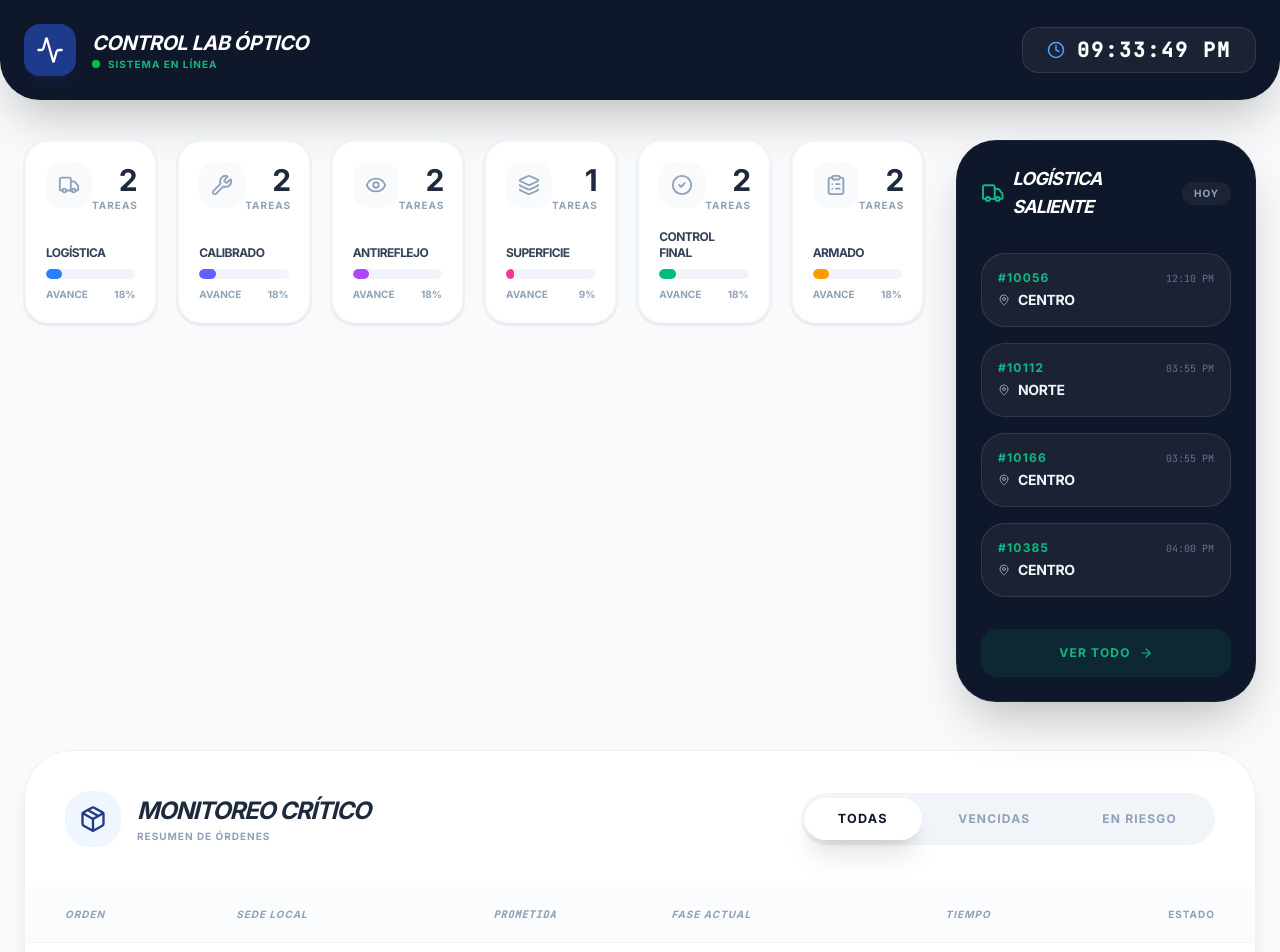
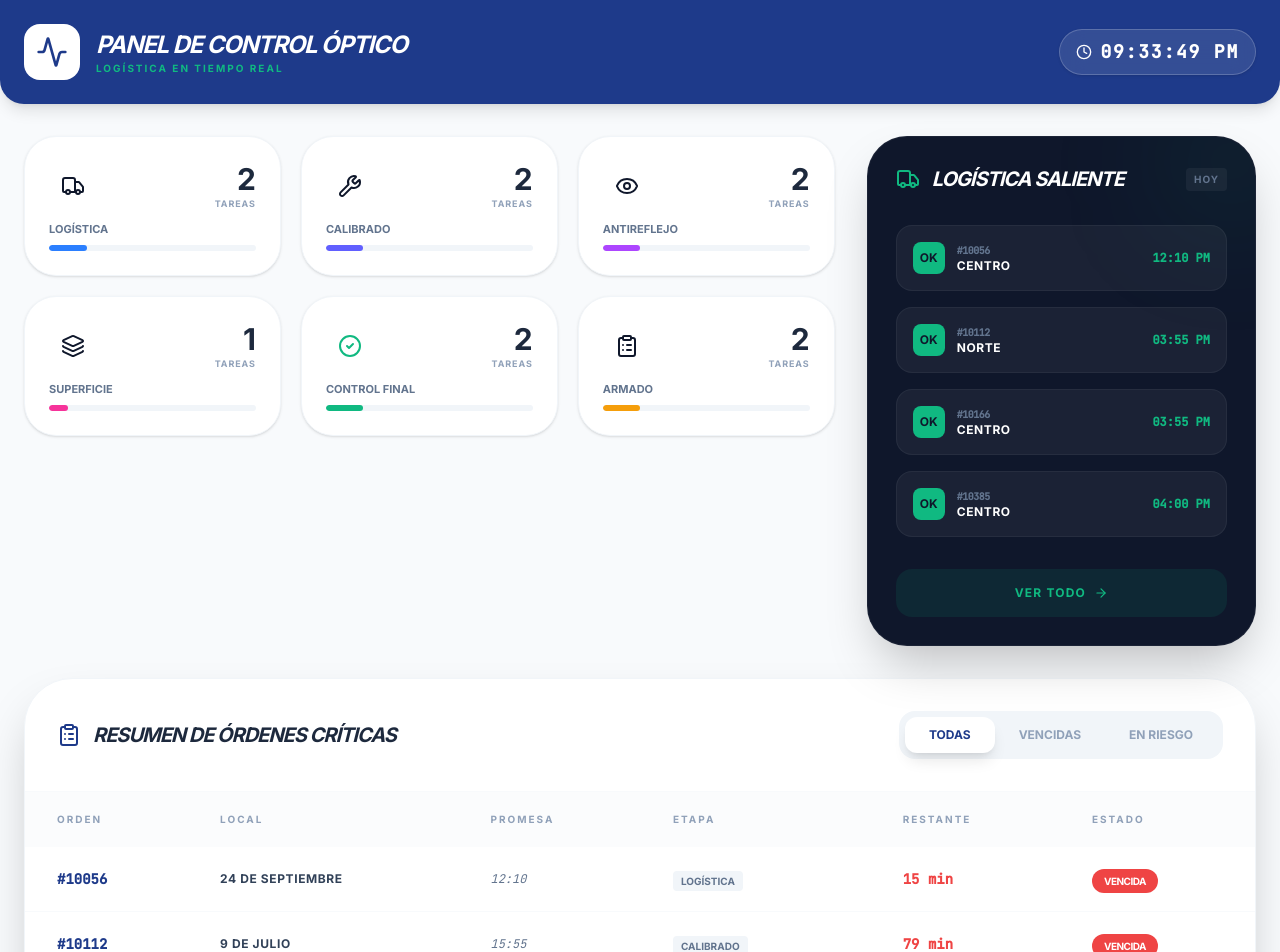
Before and after one commit to Matoma1607/gestion-optica, a React (Vite) app: page / in a window 1280 px wide. Shown: the top 952 px of the page. Built offline with nearby package versions, Linux system fonts and the light colour scheme.

Commit message:
Todos los subcomponentes (Header, RealTimeClock, etc.) están definidos arriba del componente principal App.

```diff
--- a/src/App.tsx
+++ b/src/App.tsx
@@ -1,30 +1,40 @@
-// @ts-nocheck
 import React, { useState, useEffect, useMemo } from 'react';
 import {
   Clock,
   MapPin,
   Truck,
+  Settings,
+  Zap,
+  AlertTriangle,
   CheckCircle2,
+  TrendingUp,
+  Filter,
+  ArrowRight,
+  ClipboardList,
+  Eye,
   Activity,
   Layers,
   Wrench,
-  Eye,
-  ClipboardList,
-  ArrowRight,
-  LucideIcon,
-  Search,
-  Package
+  LucideIcon
 } from 'lucide-react';
 import { motion, AnimatePresence } from 'motion/react';
 
-// --- Tipos & Datos ---
+// --- Tipos e Interfaces ---
 
 type Location =
-  | '24 de Septiembre' | '9 de Julio' | 'Aguilares' | 'Solmar Alem'
-  | 'Solmar Mendoza' | 'Junín' | 'Lutz Ferrando' | 'Maipú'
-  | 'Yerba Buena' | 'Concepción';
+  | '24 de Septiembre'
+  | '9 de Julio'
+  | 'Aguilares'
+  | 'Solmar Alem'
+  | 'Solmar Mendoza'
+  | 'Junín'
+  | 'Lutz Ferrando'
+  | 'Maipú'
+  | 'Yerba Buena'
+  | 'Concepción';
 
 type Stage = 'Logística' | 'Calibrado' | 'Antireflejo' | 'Superficie' | 'Control Final' | 'Armado';
+
 type Status = 'Vencida' | 'En Riesgo' | 'A tiempo';
 
 interface Order {
@@ -35,6 +45,8 @@ interface Order {
   remainingTime: number;
   status: Status;
 }
+
+// --- Constantes de Datos ---
 
 const STAGES: Stage[] = ['Logística', 'Calibrado', 'Antireflejo', 'Superficie', 'Control Final', 'Armado'];
 
@@ -61,38 +73,38 @@ const LOGISTICS_OUT = [
 
 // --- Sub-componentes ---
 
-const Header = () => {
-  const [time, setTime] = useState(new Date());
+const RealTimeClock: React.FC = () => {
+  const [time, setTime] = useState<Date>(new Date());
   useEffect(() => {
-    const t = setInterval(() => setTime(new Date()), 1000);
-    return () => clearInterval(t);
+    const timer = setInterval(() => setTime(new Date()), 1000);
+    return () => clearInterval(timer);
   }, []);
-
   return (
-    <header className="flex flex-col md:flex-row justify-between items-center bg-[#0f172a] p-6 shadow-2xl rounded-b-[2.5rem]">
-      <div className="flex items-center gap-4">
-        <div className="bg-brand-blue p-3 rounded-2xl shadow-lg shadow-brand-blue/20">
-          <Activity className="text-white" size={28} />
-        </div>
-        <div>
-          <h1 className="text-xl font-black text-white tracking-tight uppercase italic">Control Lab Óptico</h1>
-          <div className="flex items-center gap-2">
-            <span className="flex h-2 w-2 rounded-full bg-green-500 animate-pulse"></span>
-            <span className="text-brand-green text-[10px] font-bold uppercase tracking-widest">Sistema en línea</span>
-          </div>
-        </div>
-      </div>
-      <div className="mt-4 md:mt-0 flex items-center gap-3 bg-white/5 border border-white/10 px-6 py-2 rounded-2xl">
-        <Clock size={18} className="text-blue-400" />
-        <span className="text-xl font-mono font-bold text-white tracking-widest">
+    <div className="flex items-center gap-2 bg-white/10 backdrop-blur-md px-4 py-2 rounded-full border border-white/20 shadow-sm">
+      <Clock size={16} className="text-white" />
+      <span className="font-mono font-bold text-white tracking-widest text-lg">
         {time.toLocaleTimeString([], { hour12: true, hour: '2-digit', minute: '2-digit', second: '2-digit' })}
       </span>
     </div>
-    </header>
   );
 };
 
-interface StageProgressCardProps {
+const Header: React.FC = () => (
+  <header className="flex flex-col md:flex-row justify-between items-center bg-brand-blue p-6 shadow-lg rounded-b-3xl">
+    <div className="flex items-center gap-4">
+      <div className="bg-white p-3 rounded-2xl">
+        <Activity className="text-brand-blue" size={32} />
+      </div>
+      <div>
+        <h1 className="text-2xl font-black text-white tracking-tighter uppercase italic">Panel de Control Óptico</h1>
+        <p className="text-brand-green font-bold text-[10px] uppercase tracking-[0.2em]">Logística en Tiempo Real</p>
+      </div>
+    </div>
+    <RealTimeClock />
+  </header>
+);
+
+interface CardProps {
   stage: string;
   count: number;
   total: number;
@@ -102,178 +114,157 @@ interface StageProgressCardProps {
   onClick?: () => void;
 }
 
-function StageProgressCard({ stage, count, total, colorClass, icon: Icon, isSelected, onClick }: StageProgressCardProps) {
+const StageProgressCard: React.FC<CardProps> = ({ stage, count, total, colorClass, icon: Icon, isSelected, onClick }) => {
   const progress = (count / total) * 100;
   return (
     <motion.div
-      whileHover={{ y: -5 }}
-      whileTap={{ scale: 0.95 }}
+      whileHover={{ y: -4, scale: 1.02 }}
+      whileTap={{ scale: 0.98 }}
       onClick={onClick}
-      className={`relative min-h-[160px] p-5 rounded-3xl cursor-pointer transition-all border-2 overflow-hidden flex flex-col justify-between ${
+      className={`p-6 rounded-[2rem] cursor-pointer transition-all border min-h-[140px] flex flex-col justify-between ${
         isSelected
-          ? 'bg-[#1e3a8a] border-brand-blue shadow-2xl scale-105 z-10'
-          : 'bg-white border-slate-100 shadow-sm hover:shadow-xl hover:border-blue-200'
+          ? 'bg-brand-blue border-transparent ring-4 ring-brand-blue/10 shadow-xl'
+          : 'bg-white border-slate-100 shadow-sm hover:shadow-md'
       }`}
     >
-      <div className="flex justify-between items-start">
-        <div className={`p-3 rounded-2xl ${isSelected ? 'bg-white/10 text-white' : 'bg-slate-50 text-slate-400'}`}>
-          <Icon size={22} />
+      <div className="flex justify-between items-center">
+        <div className={`p-3 rounded-2xl ${isSelected ? 'bg-white/20 text-white' : `${colorClass.replace('bg-', 'bg-opacity-10 text-')}`}`}>
+          <Icon size={24} />
         </div>
         <div className="text-right">
           <span className={`text-3xl font-black ${isSelected ? 'text-white' : 'text-slate-800'}`}>{count}</span>
-          <p className={`text-[10px] font-bold uppercase tracking-widest ${isSelected ? 'text-blue-200' : 'text-slate-400'}`}>Tareas</p>
+          <p className={`text-[9px] font-black uppercase tracking-widest ${isSelected ? 'text-blue-200' : 'text-slate-400'}`}>Tareas</p>
         </div>
       </div>
-
-      <div className="mt-4">
-        <p className={`font-black text-xs uppercase tracking-tighter mb-2 ${isSelected ? 'text-white' : 'text-slate-700'}`}>
-          {stage}
-        </p>
-        <div className={`h-2.5 w-full rounded-full overflow-hidden ${isSelected ? 'bg-white/20' : 'bg-slate-100'}`}>
+      <div>
+        <p className={`text-[11px] font-black uppercase mb-2 ${isSelected ? 'text-blue-100' : 'text-slate-500'}`}>{stage}</p>
+        <div className={`w-full h-1.5 rounded-full overflow-hidden ${isSelected ? 'bg-white/10' : 'bg-slate-100'}`}>
           <motion.div
             initial={{ width: 0 }}
             animate={{ width: `${progress}%` }}
-            className={`h-full rounded-full ${isSelected ? 'bg-green-400' : colorClass}`}
+            className={`h-full rounded-full ${isSelected ? 'bg-brand-green' : colorClass}`}
           />
         </div>
-        <div className={`flex justify-between mt-2 text-[10px] font-bold ${isSelected ? 'text-blue-200' : 'text-slate-400'}`}>
-          <span>AVANCE</span>
-          <span>{Math.round(progress)}%</span>
       </div>
-      </div>
-
-      {isSelected && (
-        <div className="absolute top-2 right-2 flex h-2 w-2">
-          <span className="animate-ping absolute inline-flex h-full w-full rounded-full bg-green-400 opacity-75"></span>
-          <span className="relative inline-flex rounded-full h-2 w-2 bg-green-500"></span>
-        </div>
-      )}
     </motion.div>
   );
-}
+};
 
-const LogisticsOutSection = () => (
-  <div className="bg-[#0f172a] text-white p-6 rounded-[2.5rem] shadow-2xl flex flex-col h-full border border-white/5">
+const LogisticsOutSection: React.FC = () => (
+  <div className="bg-slate-900 text-white p-7 rounded-[2.5rem] shadow-2xl h-full border border-white/5 relative overflow-hidden flex flex-col">
+    <div className="absolute top-0 right-0 w-32 h-32 bg-brand-green/10 blur-3xl rounded-full -mr-10 -mt-10"></div>
+    <div className="relative z-10 flex flex-col h-full">
       <div className="flex items-center justify-between mb-8">
-      <h3 className="text-lg font-black italic uppercase tracking-tighter flex items-center gap-2">
-        <Truck className="text-brand-green" size={24} />
-        Logística Saliente
+        <h3 className="text-xl font-black flex items-center gap-3 uppercase tracking-tighter italic">
+          <Truck size={24} className="text-brand-green" />
+          <span>LOGÍSTICA SALIENTE</span>
         </h3>
-      <span className="bg-white/5 px-3 py-1 rounded-full text-[10px] font-bold text-slate-400 uppercase tracking-widest">Hoy</span>
+        <span className="bg-white/5 px-2 py-1 rounded text-[10px] font-bold text-slate-500 uppercase tracking-widest">Hoy</span>
       </div>
 
       <div className="space-y-4 flex-1">
-      {LOGISTICS_OUT.map((job, idx) => (
-        <motion.div
-          key={job.id}
-          initial={{ opacity: 0, x: 20 }}
-          animate={{ opacity: 1, x: 0 }}
-          transition={{ delay: idx * 0.1 }}
-          className="group flex flex-col p-4 rounded-3xl bg-white/5 border border-white/10 hover:bg-white/10 transition-all hover:border-brand-green/30"
-        >
-          <div className="flex justify-between items-center mb-1">
-            <span className="text-xs font-black text-brand-green uppercase tracking-widest">{job.id}</span>
-            <span className="text-[10px] font-mono text-slate-500">{job.exitTime}</span>
+        {LOGISTICS_OUT.map((job) => (
+          <div key={job.id} className="flex items-center justify-between bg-white/5 p-4 rounded-2xl border border-white/5 hover:bg-brand-green/10 transition-all cursor-default">
+            <div className="flex items-center gap-3">
+              <div className="h-8 w-8 rounded-lg bg-brand-green text-slate-900 flex items-center justify-center font-black text-xs">
+                OK
               </div>
-          <div className="flex items-center gap-2">
-            <MapPin size={12} className="text-slate-400" />
-            <span className="text-sm font-bold text-slate-100 uppercase tracking-tight">{job.destination}</span>
+              <div>
+                <p className="text-[10px] text-slate-500 font-bold font-mono tracking-tighter">#{job.id.replace('#','')}</p>
+                <p className="text-xs font-black uppercase tracking-wider">{job.destination}</p>
               </div>
-        </motion.div>
+            </div>
+            <p className="text-xs font-mono text-brand-green font-bold">{job.exitTime}</p>
+          </div>
         ))}
       </div>
 
-    <button className="mt-8 py-4 bg-brand-green/10 hover:bg-brand-green/20 text-brand-green rounded-2xl text-xs font-black uppercase tracking-widest flex items-center justify-center gap-2 transition-all group">
-      Ver todo <ArrowRight size={14} className="group-hover:translate-x-1 transition-transform" />
+      <button className="mt-8 py-4 bg-brand-green/10 text-brand-green rounded-2xl text-xs font-black uppercase tracking-widest hover:bg-brand-green text-center transition-all hover:text-slate-900 flex items-center justify-center gap-2">
+        Ver todo <ArrowRight size={14} />
       </button>
     </div>
+  </div>
 );
+
+// --- Componente Principal ---
 
 export default function App() {
   const [filter, setFilter] = useState<'Todas' | 'Vencidas' | 'En Riesgo'>('Todas');
   const [selectedStage, setSelectedStage] = useState<Stage | null>(null);
 
   const filteredOrders = useMemo(() => {
-    let res = INITIAL_ORDERS;
-    if (filter !== 'Todas') res = res.filter(o => o.status === filter);
-    if (selectedStage) res = res.filter(o => o.stage === selectedStage);
-    return res;
+    let result = INITIAL_ORDERS;
+    if (filter !== 'Todas') result = result.filter(o => o.status === filter);
+    if (selectedStage) result = result.filter(o => o.stage === selectedStage);
+    return result;
   }, [filter, selectedStage]);
 
   const stats = useMemo(() => {
-    return STAGES.map(s => ({
-      stage: s,
-      count: INITIAL_ORDERS.filter(o => o.stage === s).length,
+    return STAGES.map(stage => ({
+      stage,
+      count: INITIAL_ORDERS.filter(o => o.stage === stage).length,
       total: INITIAL_ORDERS.length
     }));
   }, []);
 
-  const getStageIcon = (s: Stage) => {
-    const icons = { Logística: Truck, Calibrado: Wrench, Antireflejo: Eye, Superficie: Layers, 'Control Final': CheckCircle2, Armado: ClipboardList };
-    return icons[s];
+  const getStageIcon = (stage: Stage): LucideIcon => {
+    const icons: Record<Stage, LucideIcon> = {
+      'Logística': Truck, 'Calibrado': Wrench, 'Antireflejo': Eye,
+      'Superficie': Layers, 'Control Final': CheckCircle2, 'Armado': ClipboardList
+    };
+    return icons[stage];
   };
 
-  const getStageColor = (idx: number) => {
-    const colors = ['bg-blue-500', 'bg-indigo-500', 'bg-purple-500', 'bg-pink-500', 'bg-emerald-500', 'bg-amber-500'];
-    return colors[idx % colors.length];
+  const getStatusColor = (status: Status) => {
+    const colors = {
+      'Vencida': 'bg-brand-red text-white',
+      'En Riesgo': 'bg-brand-orange text-white',
+      'A tiempo': 'bg-brand-green text-white'
+    };
+    return colors[status];
   };
 
   return (
-    <div className="min-h-screen bg-[#f8fafc] pb-20">
+    <div className="min-h-screen pb-12 flex flex-col bg-slate-50 font-sans">
       <Header />
 
-      <main className="max-w-[1600px] mx-auto px-6 mt-10">
+      <main className="flex-1 max-w-[1600px] mx-auto w-full px-6 mt-8 space-y-8">
 
-        {/* Superior: Tarjetas y Logística divididos */}
-        <div className="flex flex-col lg:flex-row gap-8 items-start mb-12">
-          {/* Grid de Tarjetas (6 columnas en desktop) */}
-          <div className="lg:w-3/4 grid grid-cols-2 md:grid-cols-3 xl:grid-cols-6 gap-5 w-full">
-            {stats.map((stat, idx) => (
+        <div className="grid grid-cols-1 lg:grid-cols-12 gap-8 items-start">
+          <div className="lg:col-span-8 grid grid-cols-1 sm:grid-cols-2 xl:grid-cols-3 gap-5">
+            {stats.map((s, i) => (
               <StageProgressCard
-                key={stat.stage}
-                {...stat}
-                icon={getStageIcon(stat.stage as Stage)}
-                colorClass={getStageColor(idx)}
-                isSelected={selectedStage === stat.stage}
-                onClick={() => setSelectedStage(selectedStage === stat.stage ? null : stat.stage as Stage)}
+                key={s.stage}
+                stage={s.stage}
+                count={s.count}
+                total={s.total}
+                isSelected={selectedStage === s.stage}
+                onClick={() => setSelectedStage(selectedStage === s.stage ? null : s.stage as Stage)}
+                icon={getStageIcon(s.stage as Stage)}
+                colorClass={['bg-blue-500', 'bg-indigo-500', 'bg-purple-500', 'bg-pink-500', 'bg-brand-green', 'bg-brand-orange'][i]}
               />
             ))}
           </div>
-
-          {/* Panel Lateral de Logística */}
-          <div className="lg:w-1/4 w-full h-full lg:min-h-[400px]">
+          <div className="lg:col-span-4 h-full min-h-[400px]">
             <LogisticsOutSection />
           </div>
         </div>
 
-        {/* Tabla Principal */}
-        <section className="bg-white rounded-[3rem] shadow-xl border border-slate-200/60 overflow-hidden">
-          <div className="p-10 flex flex-col md:flex-row justify-between items-center gap-6">
-            <div className="flex items-center gap-4">
-              <div className="h-14 w-14 rounded-3xl bg-blue-50 flex items-center justify-center text-brand-blue">
-                <Package size={28} />
-              </div>
-              <div>
-                <h2 className="text-2xl font-black text-slate-800 tracking-tighter uppercase italic">Monitoreo Crítico</h2>
-                <div className="flex items-center gap-2 mt-0.5">
-                  <span className="text-[10px] font-bold text-slate-400 uppercase tracking-widest">Resumen de Órdenes</span>
-                  {selectedStage && (
-                    <span className="bg-blue-600 text-white px-2 py-0.5 rounded-md text-[9px] font-black uppercase tracking-tighter">Filtro: {selectedStage}</span>
-                  )}
-                </div>
-              </div>
-            </div>
-
-            <div className="flex gap-2 bg-slate-100 p-1.5 rounded-[2rem]">
-              {(['Todas', 'Vencidas', 'En Riesgo'] as const).map(f => (
+        <section className="bg-white rounded-[3rem] shadow-2xl border border-slate-100 overflow-hidden">
+          <div className="p-8 border-b border-slate-50 flex flex-col md:flex-row justify-between items-center gap-6">
+            <h2 className="text-xl font-black text-slate-800 uppercase tracking-tighter italic flex items-center gap-3">
+              <ClipboardList className="text-brand-blue" />
+              Resumen de Órdenes Críticas
+              {selectedStage && <span className="ml-4 bg-brand-blue text-white text-[9px] px-2 py-1 rounded tracking-widest">{selectedStage}</span>}
+            </h2>
+            <div className="flex bg-slate-100 p-1.5 rounded-2xl">
+              {(['Todas', 'Vencidas', 'En Riesgo'] as const).map((f) => (
                 <button
                   key={f}
                   onClick={() => setFilter(f)}
-                  className={`px-8 py-3 rounded-full text-xs font-black uppercase tracking-widest transition-all ${
-                    filter === f ? 'bg-white text-slate-900 shadow-xl scale-105' : 'text-slate-400 hover:text-slate-600'
-                  }`}
+                  className={`px-6 py-2.5 rounded-xl text-xs font-black transition-all ${filter === f ? 'bg-white text-brand-blue shadow-lg' : 'text-slate-400 hover:text-slate-600'}`}
                 >
-                  {f}
+                  {f.toUpperCase()}
                 </button>
               ))}
             </div>
@@ -283,50 +274,25 @@ export default function App() {
             <table className="w-full text-left">
               <thead>
                 <tr className="bg-slate-50/50">
-                  <th className="px-10 py-5 text-[10px] font-black text-slate-400 uppercase tracking-widest border-b border-slate-100 italic">Orden</th>
-                  <th className="px-10 py-5 text-[10px] font-black text-slate-400 uppercase tracking-widest border-b border-slate-100 italic">Sede Local</th>
-                  <th className="px-10 py-5 text-[10px] font-black text-slate-400 uppercase tracking-widest border-b border-slate-100 italic font-mono">Prometida</th>
-                  <th className="px-10 py-5 text-[10px] font-black text-slate-400 uppercase tracking-widest border-b border-slate-100 italic">Fase Actual</th>
-                  <th className="px-10 py-5 text-[10px] font-black text-slate-400 uppercase tracking-widest border-b border-slate-100 italic text-center">Tiempo</th>
-                  <th className="px-10 py-5 text-[10px] font-black text-slate-400 uppercase tracking-widest border-b border-slate-100 text-right">Estado</th>
+                  <th className="px-8 py-5 text-[10px] font-black text-slate-400 uppercase tracking-[0.2em]">Orden</th>
+                  <th className="px-8 py-5 text-[10px] font-black text-slate-400 uppercase tracking-[0.2em]">Local</th>
+                  <th className="px-8 py-5 text-[10px] font-black text-slate-400 uppercase tracking-[0.2em]">Promesa</th>
+                  <th className="px-8 py-5 text-[10px] font-black text-slate-400 uppercase tracking-[0.2em]">Etapa</th>
+                  <th className="px-8 py-5 text-[10px] font-black text-slate-400 uppercase tracking-[0.2em]">Restante</th>
+                  <th className="px-8 py-5 text-[10px] font-black text-slate-400 uppercase tracking-[0.2em]">Estado</th>
                 </tr>
               </thead>
-              <tbody className="divide-y divide-slate-100">
+              <tbody className="divide-y divide-slate-50">
                 <AnimatePresence mode="popLayout">
-                  {filteredOrders.map((o, idx) => (
-                    <motion.tr
-                      key={o.id}
-                      initial={{ opacity: 0, y: 10 }}
-                      animate={{ opacity: 1, y: 0 }}
-                      transition={{ delay: idx * 0.05 }}
-                      className="hover:bg-blue-50/20 transition-all group"
-                    >
-                      <td className="px-10 py-6 font-black text-brand-blue font-mono">{o.id}</td>
-                      <td className="px-10 py-6">
-                        <div className="flex flex-col">
-                          <span className="text-sm font-black text-slate-700 uppercase tracking-tighter">{o.location}</span>
-                          <span className="text-[10px] font-bold text-slate-400 flex items-center gap-1 uppercase tracking-widest"><MapPin size={8}/> Tucumán</span>
-                        </div>
-                      </td>
-                      <td className="px-10 py-6 font-mono text-sm font-bold text-slate-500">{o.promisedTime}</td>
-                      <td className="px-10 py-6">
-                        <span className="text-[10px] font-black px-4 py-1.5 rounded-xl bg-slate-100 text-slate-500 border border-slate-200/60 uppercase tracking-widest">
-                          {o.stage}
-                        </span>
-                      </td>
-                      <td className="px-10 py-6 text-center">
-                        <span className={`text-sm font-mono font-black ${
-                          o.remainingTime < 25 ? 'text-red-500 animate-pulse' : 'text-slate-800'
-                        }`}>
-                          {o.remainingTime}min
-                        </span>
-                      </td>
-                      <td className="px-10 py-6 text-right">
-                        <span className={`text-[9px] font-black px-4 py-2 rounded-full uppercase tracking-widest ${
-                          o.status === 'Vencida' ? 'bg-red-500 text-white shadow-lg shadow-red-500/20' :
-                          o.status === 'En Riesgo' ? 'bg-amber-500 text-white shadow-lg shadow-amber-500/20' :
-                          'bg-emerald-500 text-white shadow-lg shadow-emerald-500/20'
-                        }`}>
+                  {filteredOrders.map((o) => (
+                    <motion.tr key={o.id} layout initial={{ opacity: 0 }} animate={{ opacity: 1 }} exit={{ opacity: 0 }} className="hover:bg-slate-50 transition-colors">
+                      <td className="px-8 py-5 font-mono text-sm font-bold text-brand-blue">{o.id}</td>
+                      <td className="px-8 py-5 font-black text-xs text-slate-700 uppercase tracking-wider">{o.location}</td>
+                      <td className="px-8 py-5 font-mono text-xs text-slate-500 italic">{o.promisedTime}</td>
+                      <td className="px-8 py-5"><span className="px-2 py-1 bg-slate-100 rounded text-[10px] font-bold text-slate-500 uppercase">{o.stage}</span></td>
+                      <td className="px-8 py-5 font-mono font-black text-brand-red text-sm">{o.remainingTime} min</td>
+                      <td className="px-8 py-5">
+                        <span className={`text-[10px] font-black px-3 py-1.5 rounded-full uppercase tracking-tighter ${getStatusColor(o.status)}`}>
                           {o.status}
                         </span>
                       </td>
@@ -339,8 +305,8 @@ export default function App() {
         </section>
       </main>
 
-      <footer className="mt-20 text-center text-slate-400 text-[10px] font-bold uppercase tracking-[0.2em]">
-        Panel de Control v1.0.2-Beta © 2026 LogisticLab
+      <footer className="mt-8 text-center text-[10px] font-bold text-slate-300 uppercase tracking-widest">
+        Sistema Control Óptico Beta v1.0
       </footer>
     </div>
   );
--- a/tsconfig.json
+++ b/tsconfig.json
@@ -15,6 +15,9 @@
     "moduleDetection": "force",
     "allowJs": true,
     "jsx": "react-jsx",
+    "types": ["node", "react", "react-dom"],
+    "strict": true,
+    "esModuleInterop": true,
     "paths": {
       "@/*": [
         "./*"
```
Also changed, not shown: package.json (+8 -6 lines), 1 other file (tests, documents, lock files or other folders). Lines whose indentation alone changed are shown as unchanged.
